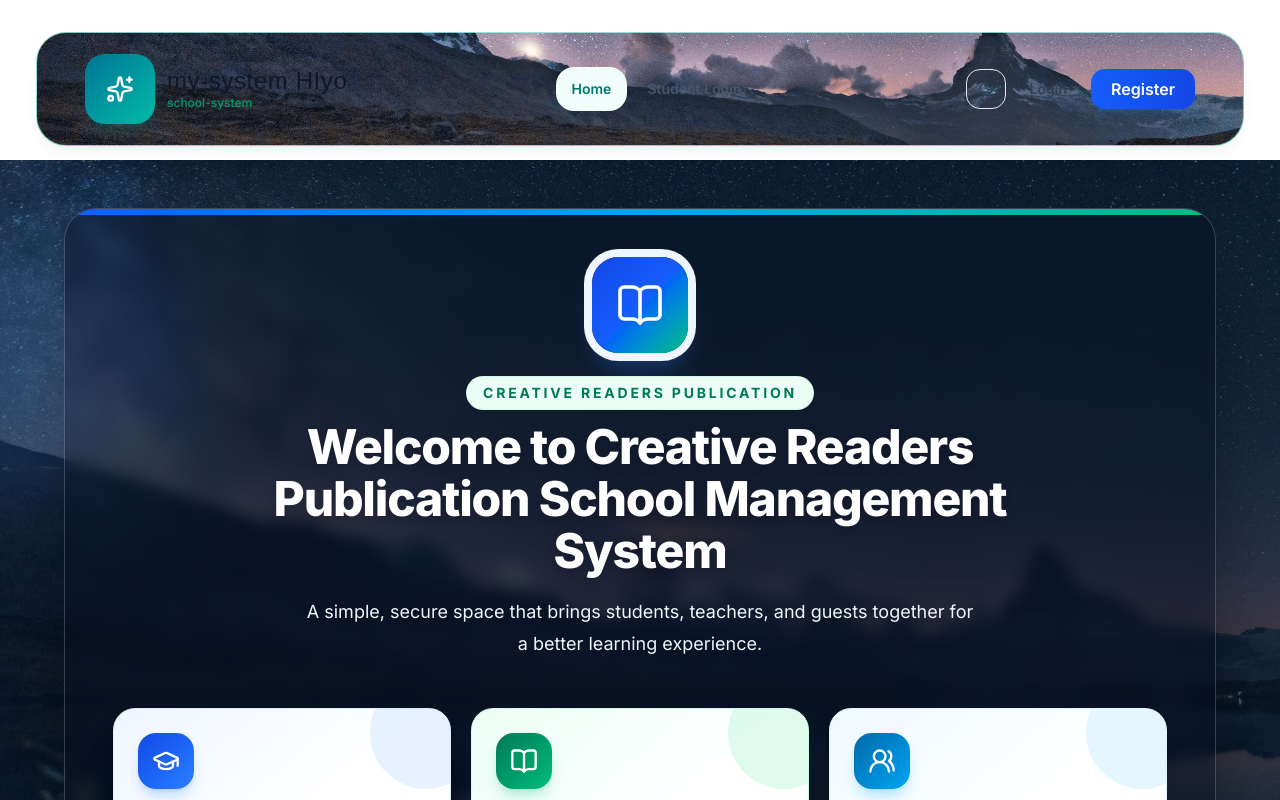
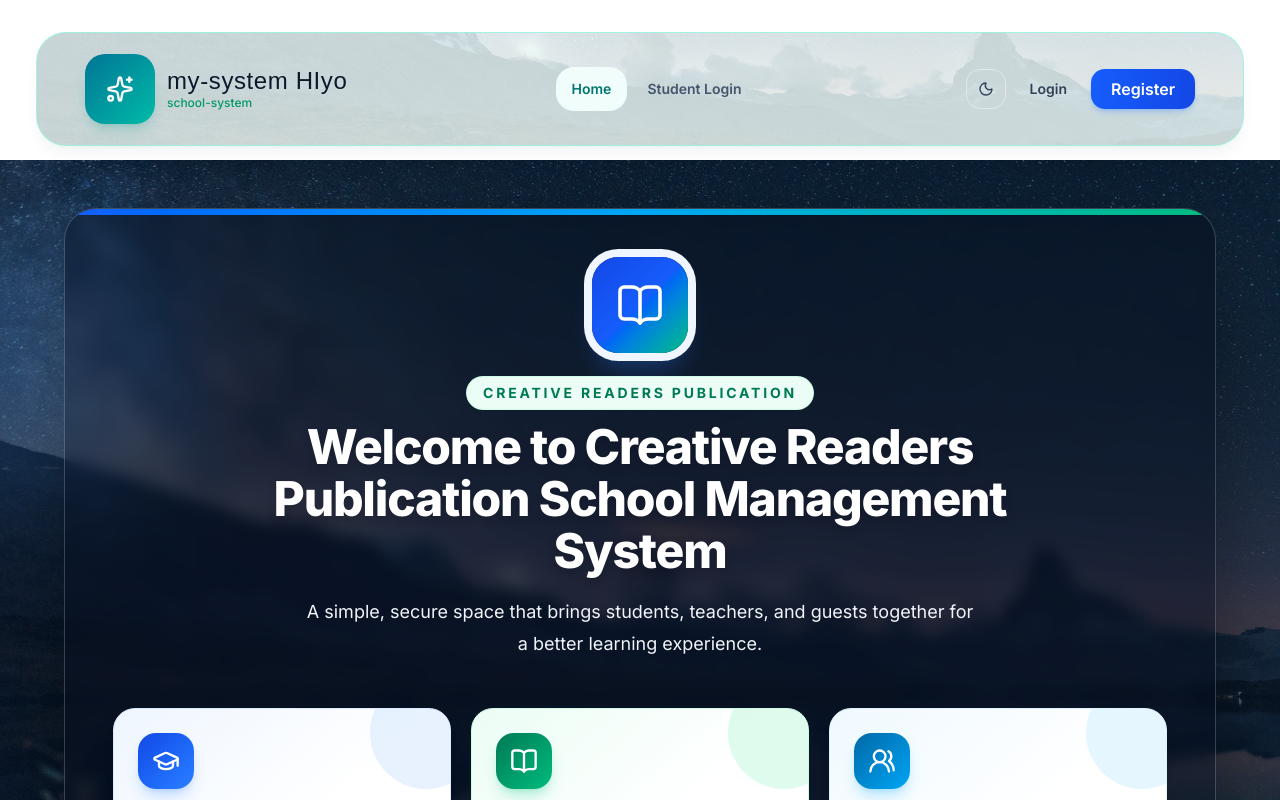
Before and after one commit to imuhiyadiin/school-system123, a Next.js app in the folder client1/: page / in a window 1280 px wide. Shown: the top 800 px of the page. Built offline with nearby package versions, Linux system fonts and the light colour scheme; a web font is replaced by a local one.

Commit message:
client done

```diff
--- a/client1/app/sections/Header.tsx
+++ b/client1/app/sections/Header.tsx
@@ -64,7 +64,7 @@ const Header = () => {
   return (
     <>
     <header className={isHomePage
-      ? "fixed inset-x-3 top-3 z-50 rounded-[24px] border border-teal-200/80 bg-[url('/images/home-night-lake.jpg')] bg-cover bg-center bg-fixed shadow-lg shadow-teal-950/5 backdrop-blur-xl transition-colors dark:border-slate-700/80 dark:bg-slate-950/90 dark:shadow-black/20 sm:inset-x-9 sm:top-8 sm:rounded-[30px]"
+      ? "fixed inset-x-3 top-3 z-50 rounded-[24px] border border-teal-200/80 bg-[linear-gradient(rgba(232,246,245,0.84),rgba(232,246,245,0.84)),url('/images/home-night-lake.jpg')] bg-cover bg-center bg-fixed shadow-lg shadow-teal-950/5 backdrop-blur-xl transition-colors dark:border-slate-700/80 dark:bg-slate-950/90 dark:shadow-black/20 sm:inset-x-9 sm:top-8 sm:rounded-[30px]"
       : "fixed inset-x-0 top-0 z-50 rounded-b-2xl border border-white/70 bg-white/80 shadow-lg shadow-slate-900/5 backdrop-blur-xl transition-colors dark:border-slate-700/80 dark:bg-slate-950/85 dark:shadow-black/20"}>
       <div className={`mx-auto flex items-center justify-between px-4 sm:px-6 lg:px-8 ${isHomePage ? "h-16 max-w-[1600px] sm:h-28 sm:px-8 lg:px-12" : "h-16 max-w-7xl"}`}>
         <Link
```
